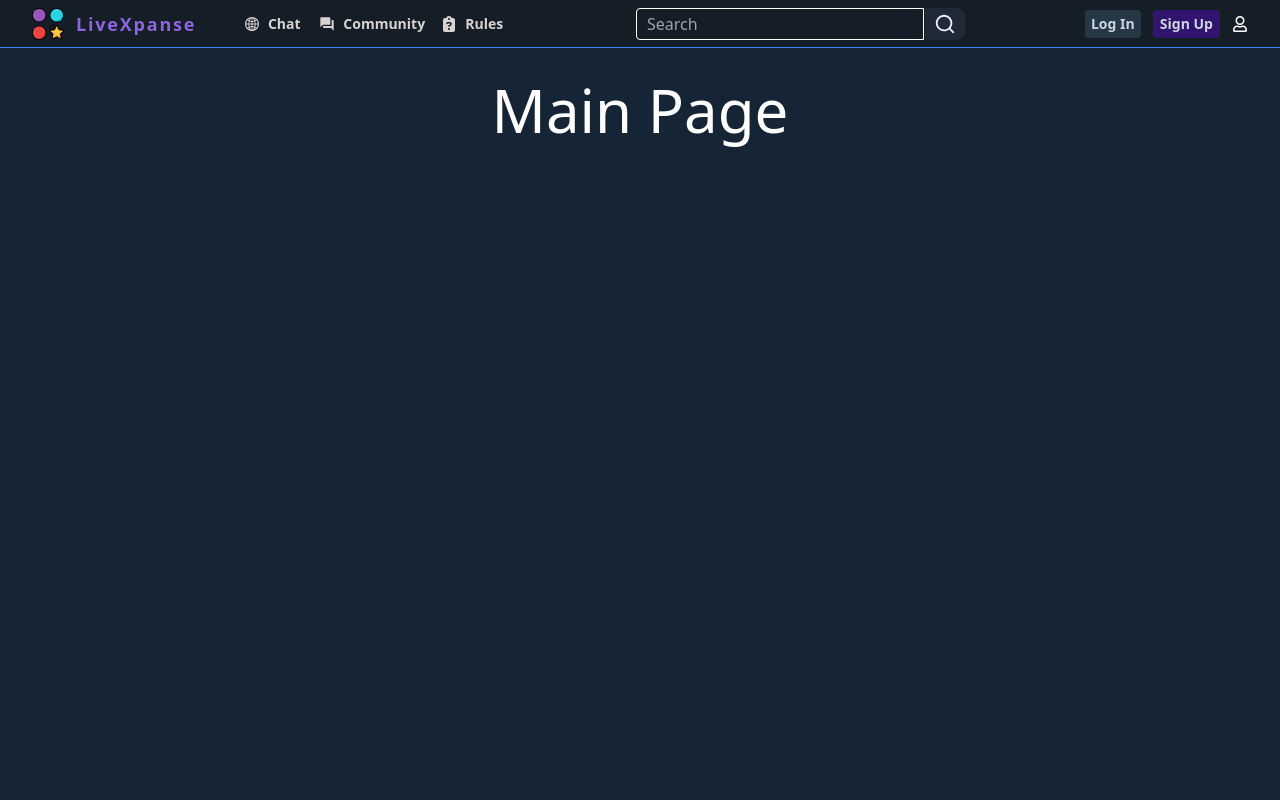
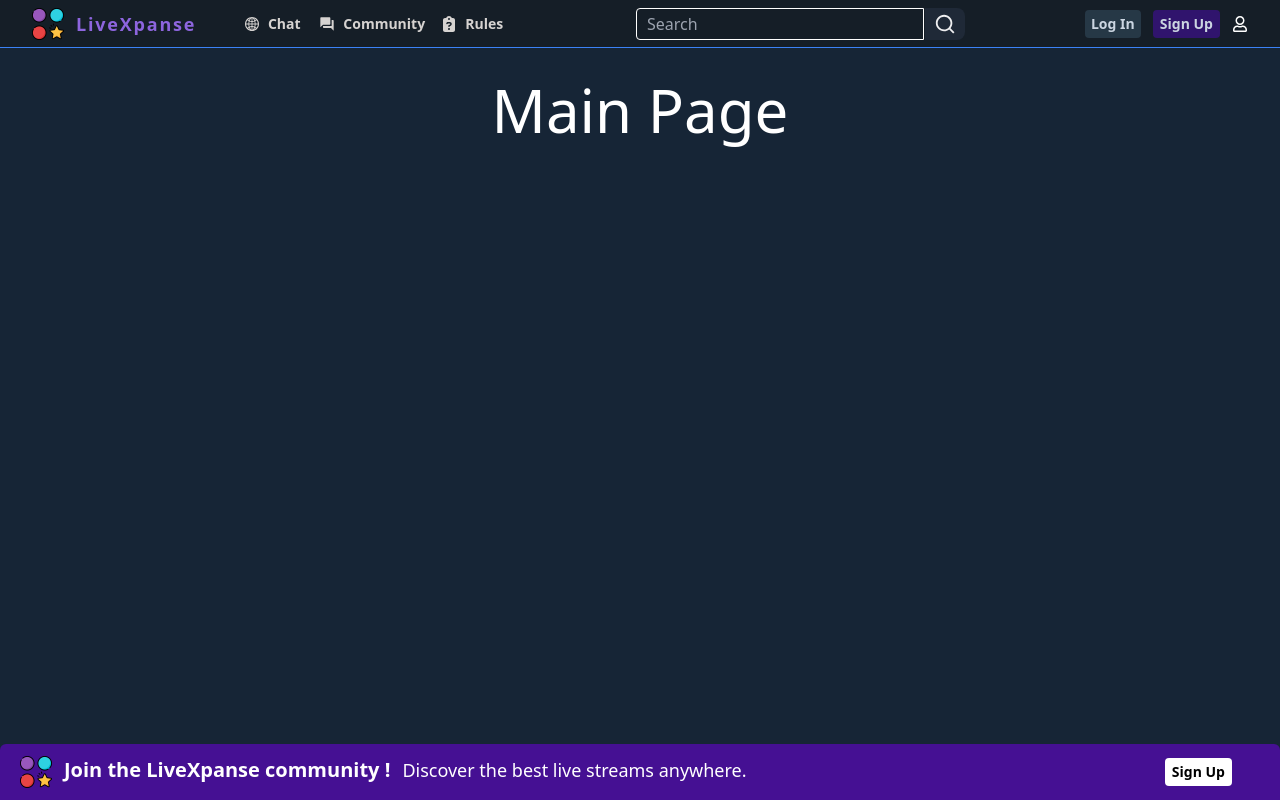
Before and after one commit to falcon71181/LiveXpanse, a React (Vite) app in the folder client/: page / in a window 1280 px wide. Built offline with nearby package versions, Linux system fonts and the light colour scheme; no server answers.

Commit message:
feat: SignUpStrip added

```diff
--- /dev/null
+++ b/client/src/components/RootPage.tsx
@@ -0,0 +1,22 @@
+import NavBar from "./NavBar";
+import App from "../App";
+import SignUpStrip from "./SignUpStripe";
+import { useContext } from "react";
+import { AuthContext } from "../context/auth";
+import { AuthContextType } from "../types/auth";
+
+const RootApp = () => {
+  const { authUser, setAuthUser } = useContext(AuthContext) as AuthContextType;
+
+  return (
+    <main className="relative min-h-screen w-screen flex bg-background_dark">
+      <NavBar />
+      <App />
+      {!authUser && (
+        <SignUpStrip />
+      )}
+    </main>
+  )
+}
+
+export default RootApp;
--- /dev/null
+++ b/client/src/components/SignUpStripe.tsx
@@ -0,0 +1,26 @@
+import { Link } from "react-router-dom";
+import Logo from "../assets/logo.png";
+import { siteName } from "../config/WebSite";
+
+const SignUpStrip = () => {
+  return (
+    <main className="absolute bottom-0 m-0 pl-5 pr-12 w-full bg-[#451093] h-14 flex justify-between items-center rounded-t-md overflow-hidden">
+      <div className="flex gap-3">
+        <Link to="/" className="flex items-center gap-3">
+          <img src={Logo} className="h-8 w-8" alt="Logo"></img>
+        </Link>
+        <span className="text-xl font-semibold text-white">Join the {siteName} community !</span>
+        <span className="text-white text-lg">Discover the best live streams anywhere.</span>
+      </div>
+      <Link
+        to="/register"
+        className="h-7 w-[4.2rem] bg-white hover:bg-neutral-200 rounded flex justify-center items-center text-slate-300 hover:text-white"
+      >
+        <h1 className="text-sm font-semibold text-black">Sign Up</h1>
+      </Link>
+
+    </main>
+  )
+}
+
+export default SignUpStrip;
--- a/client/src/main.tsx
+++ b/client/src/main.tsx
@@ -1,20 +1,15 @@
 import React from "react";
 import ReactDOM from "react-dom/client";
-import App from "./App.tsx";
 import "./index.css";
-import NavBar from "./components/NavBar.tsx";
 import { BrowserRouter } from "react-router-dom";
-
 import { AuthContextProvider } from "./context/auth.tsx";
+import RootApp from "./components/RootPage.tsx";
 
 ReactDOM.createRoot(document.getElementById("root")!).render(
   <React.StrictMode>
     <BrowserRouter>
       <AuthContextProvider>
-        <main className="min-h-screen w-screen flex bg-background_dark">
-          <NavBar />
-          <App />
-        </main>
+        <RootApp />
       </AuthContextProvider>
     </BrowserRouter>
   </React.StrictMode>,
```
